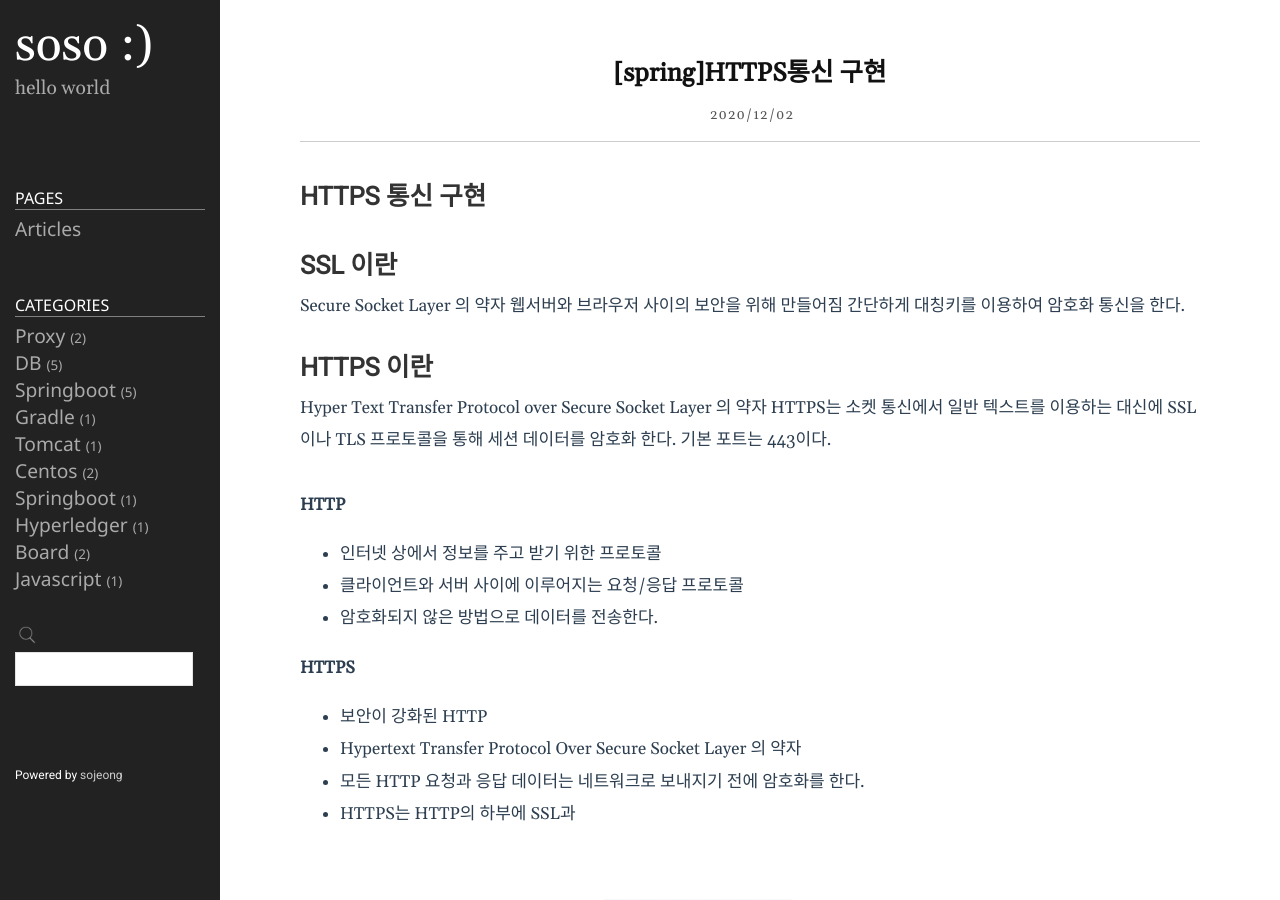
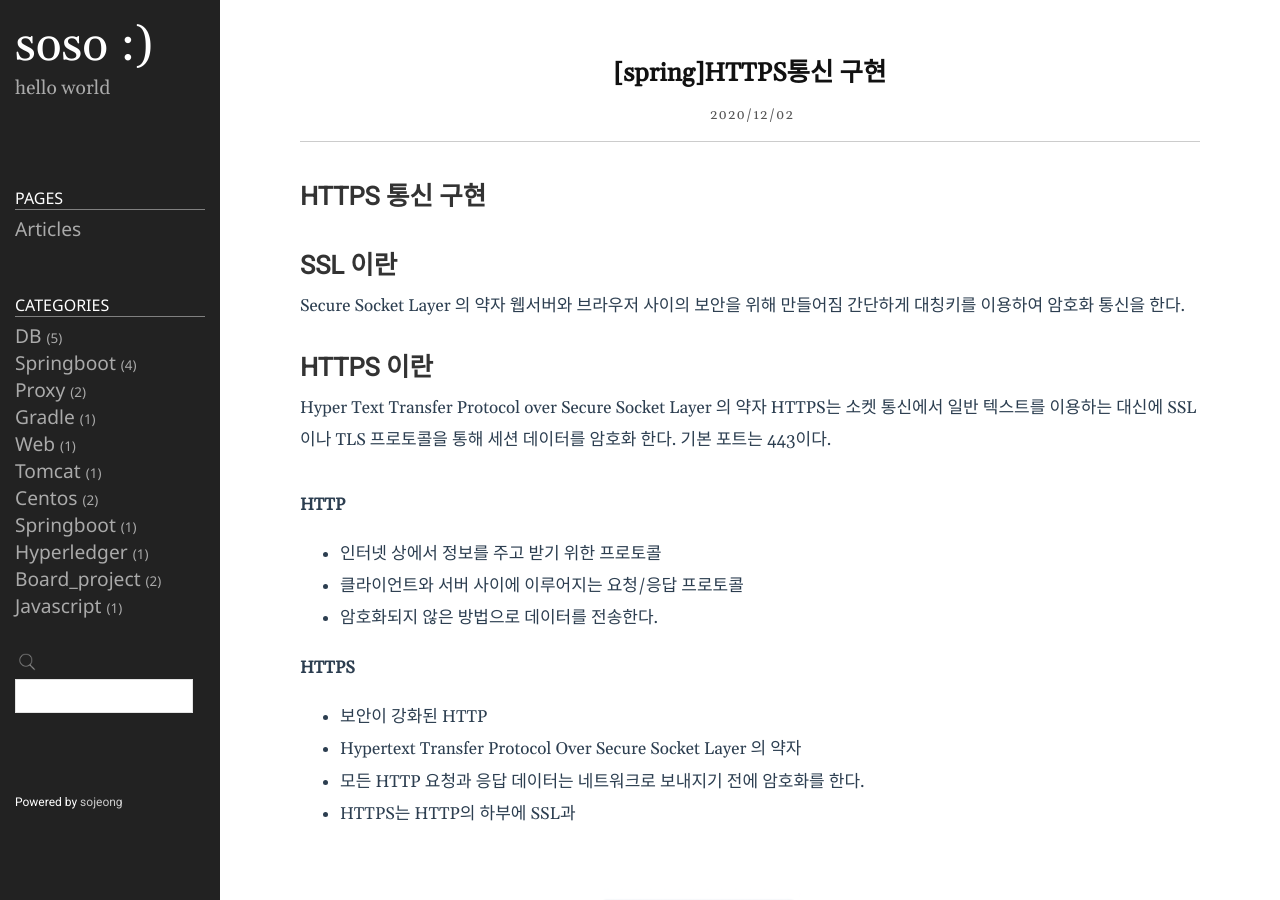
Before and after one commit to sosojeong2/sosojeong2.github.io, a Jekyll site: the page built from _posts/Web/2020-12-02-https기본설명.markdown, in a window 1280 px wide and 900 px high. Built offline with Jekyll 4.4.1, drawn with Linux system fonts in a browser that asks for light colours; nearby versions of some CDN libraries.

Commit message:
폴더 정리

```diff
--- a/_posts/2020-12-02-https기본설명.markdown
+++ b/_posts/Web/2020-12-02-https기본설명.markdown
@@ -2,7 +2,7 @@
 layout: post
 title: "[spring]HTTPS통신 구현"
 date: 2020-12-02 13:42:23 +0900
-category: springboot
+category: web
 ---
 
 # HTTPS 통신 구현
--- a/_posts/2020-12-14-SpringBoot-board1.markdown
+++ b/_posts/board_project/2020-12-14-SpringBoot-board1.markdown
@@ -2,7 +2,7 @@
 layout: post
 title: "[Board]게시판만들기-환경설정,폴더구조"
 date: 2020-12-14 14:37:23 +0900
-category: board
+category: board_project
 ---
 
 # 게시판 만들기 - 환경설정
--- a/_posts/2020-12-14-SpringBoot-board2.markdown
+++ b/_posts/board_project/2020-12-14-SpringBoot-board2.markdown
@@ -2,7 +2,7 @@
 layout: post
 title: "[Board]게시판만들기-curl구현"
 date: 2020-12-14 17:47:23 +0900
-category: board
+category: board_project
 ---
 
 # 게시판만들기 - curl구현
```
Also changed, not shown: _posts/Centos/2020-12-07-reboot-auto-script.markdown (renamed from _posts/2020-12-07-reboot-auto-script.markdown), _posts/Centos/2020-12-08-Centos-HAProxy-service등록.markdown (renamed from _posts/2020-12-08-Centos-HAProxy-service등록.markdown), _posts/DB/JPA/2020-12-01-JPA-base.markdown (renamed from _posts/2020-12-01-JPA-base.markdown), _posts/DB/JPA/2020-12-18-JPA-select-insert.markdown (renamed from _posts/2020-12-18-JPA-select-insert.markdown), _posts/DB/MariaDB/2020-11-27-Centos-MariaDB-galera-cluster.markdown (renamed from _posts/2020-11-27-Centos-MariaDB-galera-cluster.markdown), _posts/DB/MariaDB/2020-11-27-Centos-MariaDB-rpm-install.markdown (renamed from _posts/2020-11-27-Centos-MariaDB-rpm-install.markdown), _posts/DB/Oracle/2020-11-27-Centos-OracleDB-rpm-install.markdown (renamed from _posts/2020-11-27-Centos-OracleDB-rpm-install.markdown), _posts/Gradle/2020-12-02-gradle-build.markdown (renamed from _posts/2020-12-02-gradle-build.markdown), _posts/Hyperledger_Fabric/2020-12-14-HyperledgerFabric-setProperty.markdown (renamed from _posts/2020-12-14-HyperledgerFabric-setProperty.markdown), _posts/Spring/2020-11-27-Rest-API.markdown (renamed from _posts/2020-11-27-Rest-API.markdown), _posts/Spring/2020-12-01-Exception.markdown (renamed from _posts/2020-12-01-Exception.markdown), _posts/Spring/2020-12-01-logging.markdown (renamed from _posts/2020-12-01-logging.markdown), _posts/Spring/2020-12-02-Springboot-ssl적용.markdown (renamed from _posts/2020-12-02-Springboot-ssl적용.markdown), _posts/Spring/2020-12-10-IoC컨테이너와 빈 설정방법.markdown (renamed from _posts/2020-12-10-IoC컨테이너와 빈 설정방법.markdown), 3 more files.
